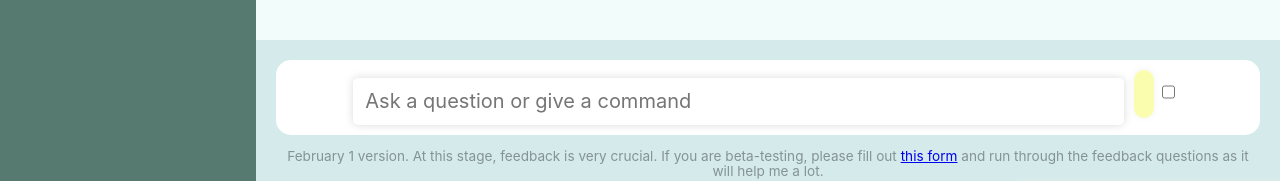
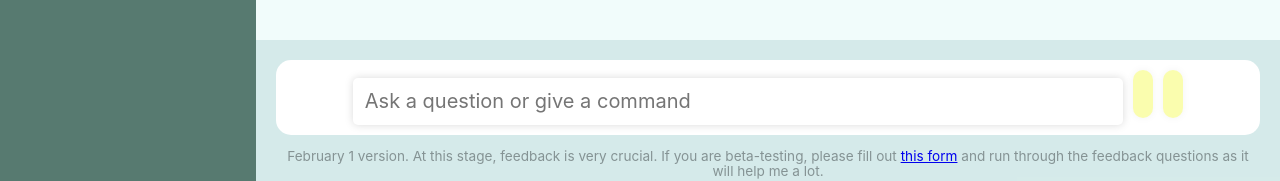
Before and after one commit to aaronleekers/Kari-React-Client, a React (Create React App) app: page / in a window 1280 px wide. Shown: the part 586-767 px from the top of the page. Built offline with nearby package versions, Linux system fonts and the light colour scheme.

Commit message:
Changed button

```diff
--- a/src/App.js
+++ b/src/App.js
@@ -172,7 +172,8 @@ async function handleSubmit(e) {
           placeholder="Ask a question or give a command"></input>
 
         <button className="submit-button" onClick={() => {handleSubmit();}}></button>
-        <input type="checkbox" id="search-live-info" className="search-live-info" value={searchLiveInfo} onChange={() => setSearchLiveInfo(!searchLiveInfo)}/>
+        <button className="submit-button" onClick={() => {setSearchLiveInfo(!searchLiveInfo); handleSubmit()}}></button>
+
 
       </form>
     </div>
```
